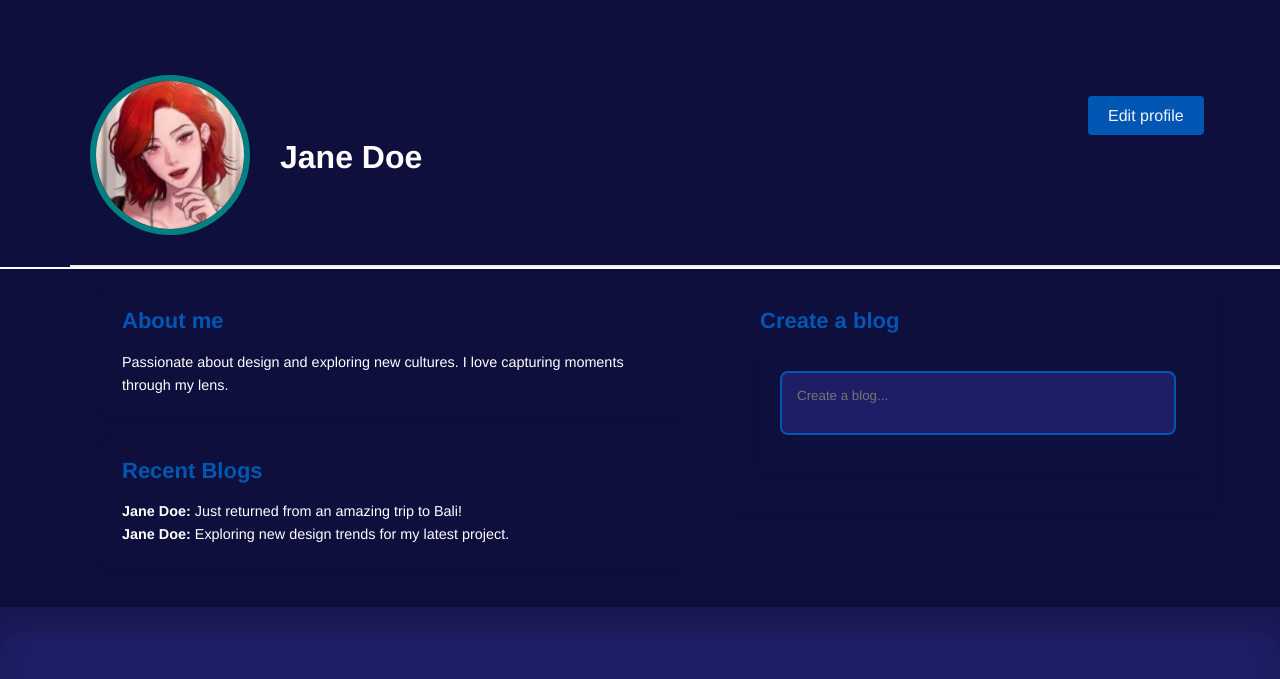
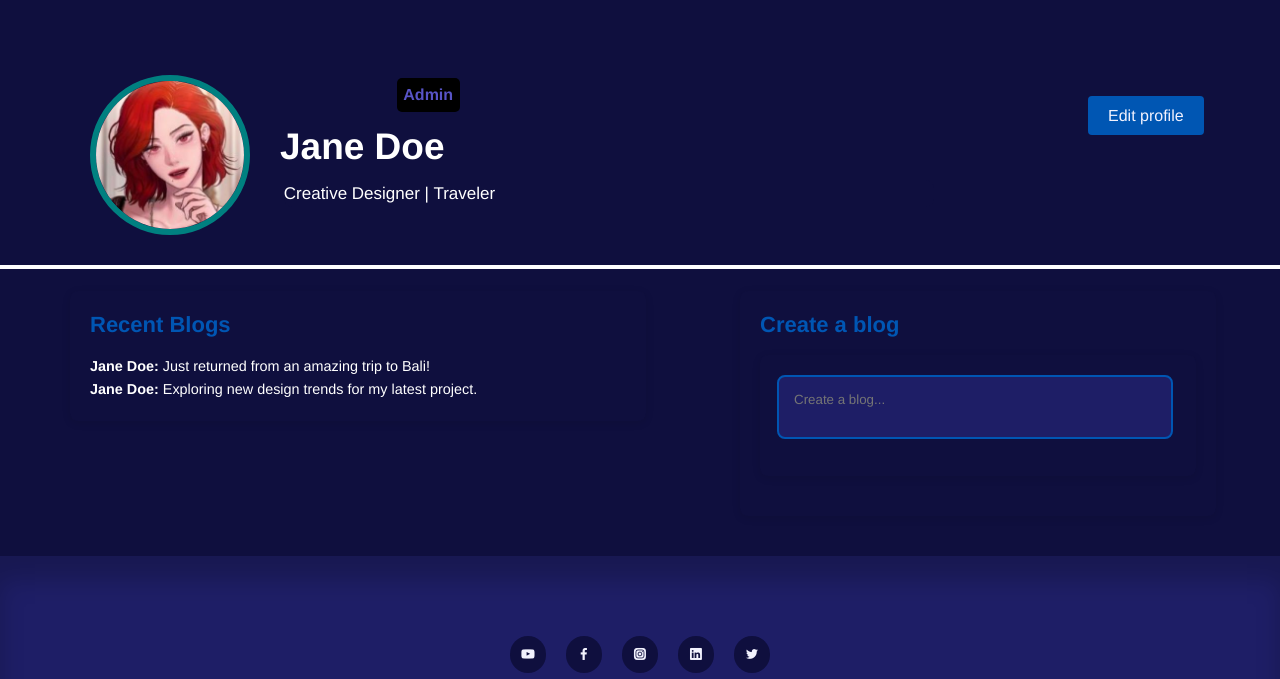
Before and after one commit to kyisinle/Pen-Ur-Blog, a PHP site: page /blog/profile.php in a window 1280 px wide; the page is wider, and only the part inside the window is pictured. Shown: the part 72-751 px from the top of that part. Run offline with PHP 8.4, Linux system fonts and the light colour scheme.

Commit message:
profile.php

```diff
--- a/blog/profile.php
+++ b/blog/profile.php
@@ -7,27 +7,60 @@
         <div class="divide">
             <section class="profile-info">
                 <img src="./images/avatar1.jpg" alt="Profile Picture" class="profile-pic">
-                <div class="profile-details">
-                    <h1>Jane Doe</h1>
-                    <!--
-                    <p>Creative Designer | Traveler</p>-->
+                <div class="profile-details" style="position:relative; top:-20px">
+
+                    <a href="profile.php">
+                    <h1 style="position:relative; top:22px; font-size:37px;">Jane Doe</h1></a>
+                    <p  style="width: 650px;
+
+                    border-radius: 8px;
+                     color: white;
+                     background-color:#0f0f3e ;
+                     overflow: hidden;
+                     width: 650px;
+                     font-size:17px;
+                    position:relative;
+                    right:12px;
+                    top:21px;
+                    border:none;
+                    left:3.8px;
+                    ">Creative Designer | Traveler</p>
+
+
+                <!--
+                    <textarea placeholder="Add bio" style="width: 650px;
+
+                    border-radius: 8px;
+                     color: white;
+                     background-color:#0f0f3e ;
+                     overflow: hidden;
+                     width: 650px;
+                     font-size:17px;
+                    position:relative;
+                    right:21px;
+                    top:14px;
+                    border:none;
+                    " >Creative Designer | Traveler</textarea>-->
                 </div>
+                <h4 style="background-color:black ; color:#5854c7; border-radius: 5px;padding: 6.5px; position:relative; right:43%; bottom: 60px; ">Admin</h4>
                 <button class="edit-pp-btn" type="submit" style="position: absolute; left: 85%;"><a href="edit-profile.php">Edit profile</a</button>
+
             </section>
-            <div style="border: 1px solid white;width:1900px ;position: absolute;right: -5px;"></div>
+            <a href="#" style="cursor:default ;">
+            <div style="border: 2px solid white;width:2000px ;position: relative;right: 150px;top:-2px;margin:0; "></div></a>
             <section class="content">
                 <aside class="left-column">
                     <!--
                     <div class="about">
                         <h3>About Me</h3>
                         <p>Passionate about design and exploring new cultures. I love capturing moments through my lens.</p>
-                    </div>-->
+                    </div>
                     <a href="#" style="cursor: text;">
                         <div class="about">
                             <h3>About me</h3>
                             <p>Passionate about design and exploring new cultures. I love capturing moments through my lens.</p>
                         </div>
-                    </a>
+                    </a>-->
 
 
 
@@ -47,7 +80,7 @@
                         <h3>Create a blog</h3>
                         <div class="new-post">
 
-                            <a href="add-post.php"> <textarea style="border-color: #0056b3;" placeholder="Create a blog..."></textarea></a>
+                            <a href="add-post.php"> <textarea style="border-color: #0056b3; position: relative; right: 3px; " placeholder="Create a blog..."></textarea></a>
 
                         </div>
                     </div>
```
